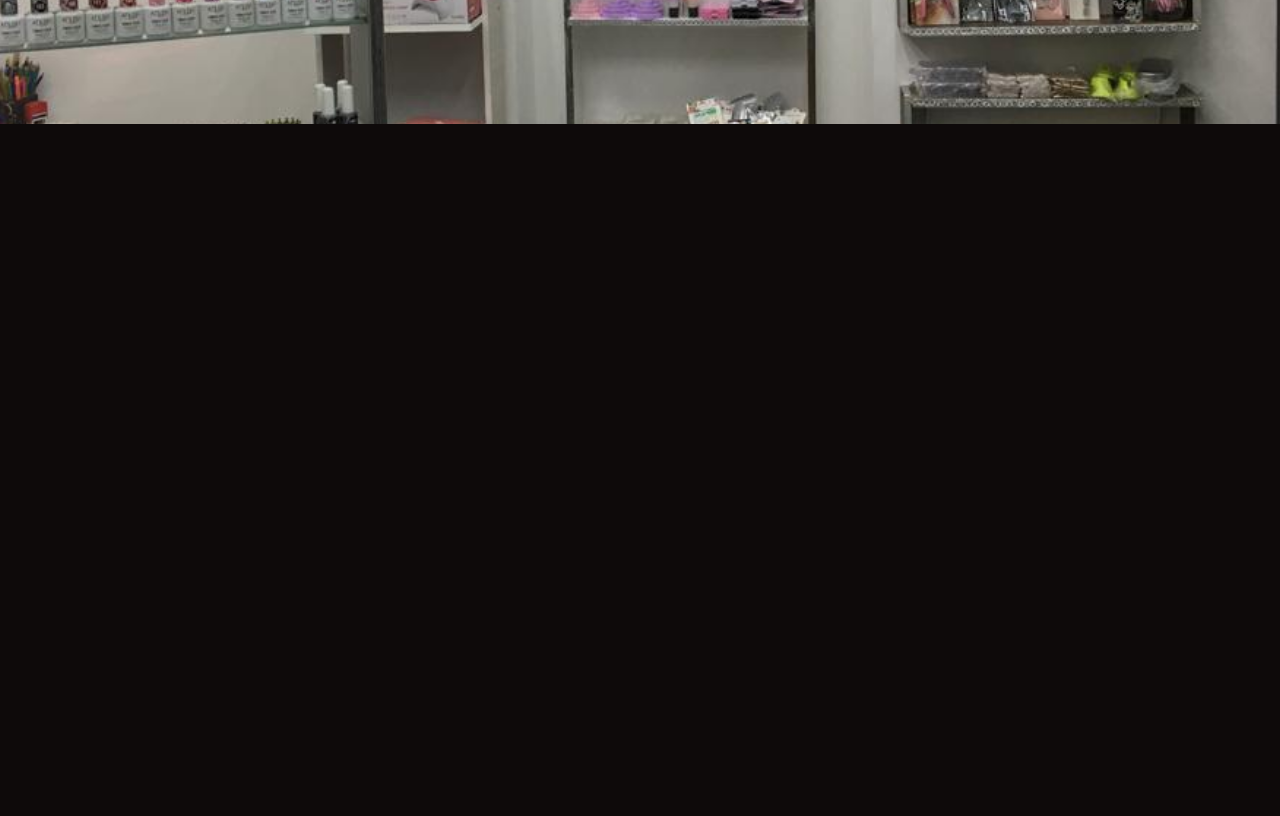
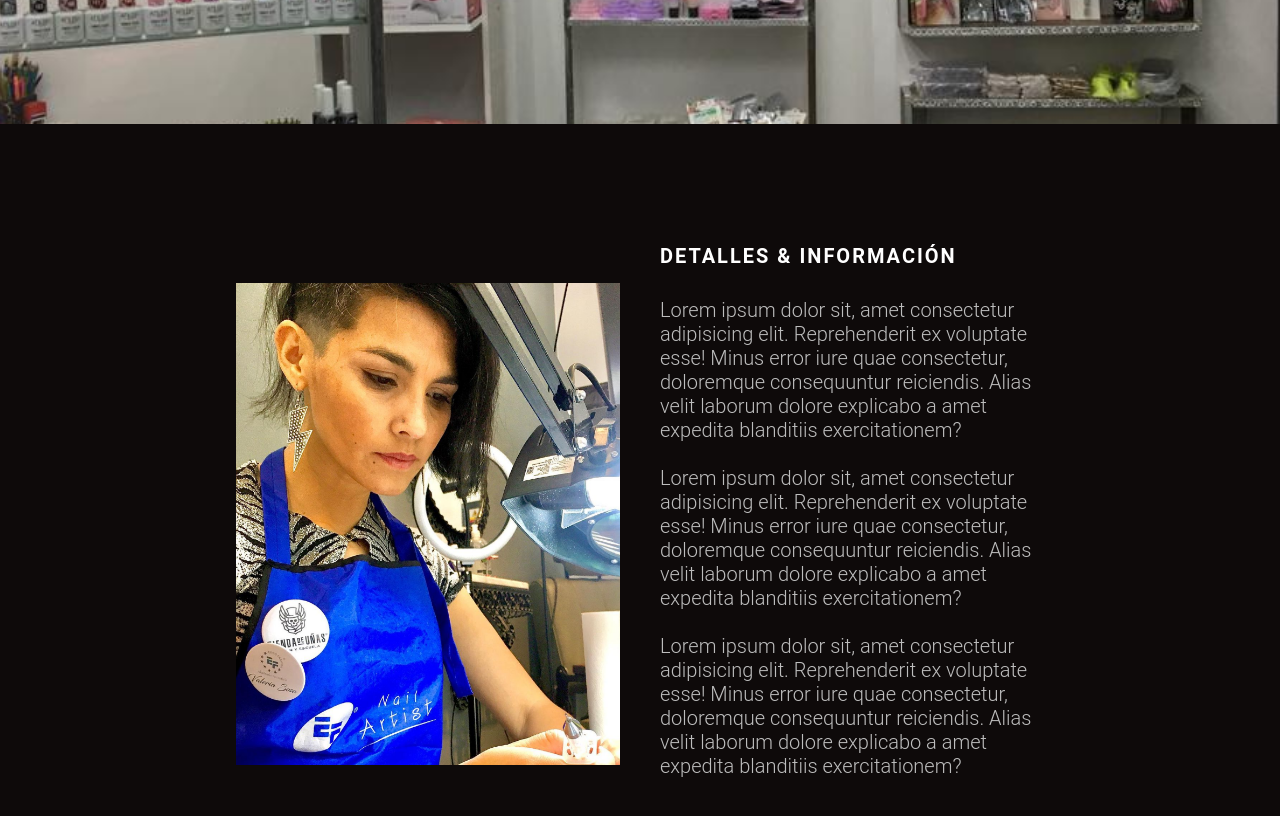
Before and after one commit to MatiasColazo1/tdu-page, an Angular app in the folder Cliente/: page /sobremi in a window 1280 px wide. Shown: the part 260-1076 px from the top of the page. Before the commit the page ends 800 px from the top, so only its background shows below. Built offline with nearby package versions, Linux system fonts and the light colour scheme; a web font is replaced by a local one.

Commit message:
creaccion productos y arreglos sobremi

```diff
--- a/Cliente/src/app/app.module.ts
+++ b/Cliente/src/app/app.module.ts
@@ -9,6 +9,7 @@ import { CursosComponent } from './components/cursos/cursos.component';
 import { HomeComponent } from './components/home/home.component';
 import { ContactoComponent } from './components/contacto/contacto.component';
 import { SobremiComponent } from './components/sobremi/sobremi.component';
+import { ProductosComponent } from './components/productos/productos.component';
 
 @NgModule({
   declarations: [
@@ -18,7 +19,8 @@ import { SobremiComponent } from './components/sobremi/sobremi.component';
     CursosComponent,
     HomeComponent,
     ContactoComponent,
-    SobremiComponent
+    SobremiComponent,
+    ProductosComponent
   ],
   imports: [
     BrowserModule,
--- a/Cliente/src/app/components/navbar/navbar.component.html
+++ b/Cliente/src/app/components/navbar/navbar.component.html
@@ -34,8 +34,8 @@
     <ul>
         <li class="menu"><a routerLink="/inicio" routerLinkActive="active" [routerLinkActiveOptions]="{exact: true}">Inicio</a></li>
         <li class="menu"><a routerLink="/cursos" routerLinkActive="active">Cursos</a></li>
+        <li class="menu"><a routerLink="/sobremi" routerLinkActive="active">Quienes somos?</a></li>
         <li class="menu"><a routerLink="/contacto" routerLinkActive="active">Contacto</a></li>
-        <li class="menu"><a routerLink="/sobremi" routerLinkActive="active">Sobremi</a></li>
         <!-- Otros elementos del menú -->
     </ul>
 </div>
--- /dev/null
+++ b/Cliente/src/app/components/productos/productos.component.html
@@ -0,0 +1 @@
+<p>productos works!</p>
--- a/Cliente/src/app/components/sobremi/sobremi.component.css
+++ b/Cliente/src/app/components/sobremi/sobremi.component.css
@@ -1,7 +1,5 @@
 .content {
-
     min-height: 100vh;
-
     margin: 0;
   }
 
@@ -56,3 +54,38 @@
     bottom: 0;
     z-index: 1;
   }
+
+
+
+
+  .info {
+    max-width: 30%;
+  }
+
+  .texto-info {
+    font-family:'Roboto';
+    color: #bdbdbd;
+    font-size: 20px;
+    line-height: 24px;
+    margin-bottom: 24px;
+    font-weight: 300;
+  }
+
+ .imagen {
+  max-width: 30%;
+  height: auto;
+  margin-right: 40px;
+}
+
+
+
+  h6{
+    font-family: 'Roboto';
+    color: #fff;
+    font-size: 20px;
+    font-weight: 700;
+    text-transform: uppercase;
+    letter-spacing: 2px;
+    line-height: 1;
+    margin-bottom: 32px;
+  }
--- a/Cliente/src/app/components/sobremi/sobremi.component.html
+++ b/Cliente/src/app/components/sobremi/sobremi.component.html
@@ -1,5 +1,30 @@
 <app-navbar></app-navbar>
 <div class="banner d-flex flex-column justify-content-center align-items-center text-center">
-  <h1>Cursos & Jornadas</h1>
-  <h2>Toda la informacion sobre cursos y jornadas</h2>
+    <h1>Quienes somos?</h1>
+    <h2>Toda la informacion sobre la escuela</h2>
 </div>
+
+<div class="content d-flex justify-content-center align-items-center">
+        <img src="../../../assets/tdu-sobremi.png" class="imagen">
+    <div class="info">
+        <h6>DETALLES & INFORMACIÓN</h6>
+        <p class="texto-info">
+            Lorem ipsum dolor sit, amet consectetur adipisicing elit.
+            Reprehenderit ex voluptate esse! Minus error iure quae consectetur, doloremque
+            consequuntur reiciendis. Alias velit laborum dolore explicabo a amet expedita blanditiis
+            exercitationem?
+        </p>
+        <p class="texto-info">
+            Lorem ipsum dolor sit, amet consectetur adipisicing elit.
+            Reprehenderit ex voluptate esse! Minus error iure quae consectetur, doloremque
+            consequuntur reiciendis. Alias velit laborum dolore explicabo a amet expedita blanditiis
+            exercitationem?
+        </p>
+        <p class="texto-info">
+            Lorem ipsum dolor sit, amet consectetur adipisicing elit.
+            Reprehenderit ex voluptate esse! Minus error iure quae consectetur, doloremque
+            consequuntur reiciendis. Alias velit laborum dolore explicabo a amet expedita blanditiis
+            exercitationem?
+        </p>
+    </div>
+</div>
```
Also changed, not shown: Cliente/src/app/components/productos/productos.component.ts (added, +10 -0 lines), Cliente/src/app/components/productos/productos.component.css (added), Cliente/src/assets/tdu-sobremi.png (added), 1 other file (tests, documents, lock files or other folders).
